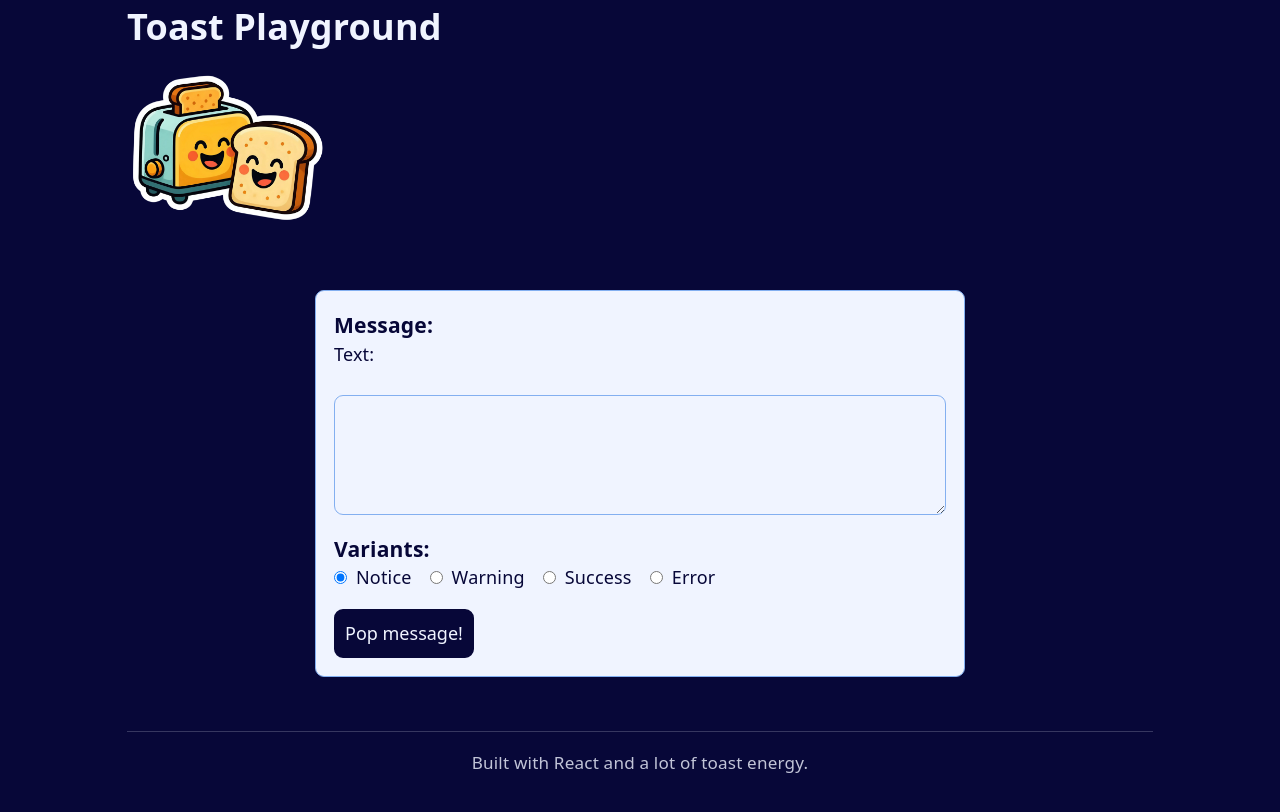
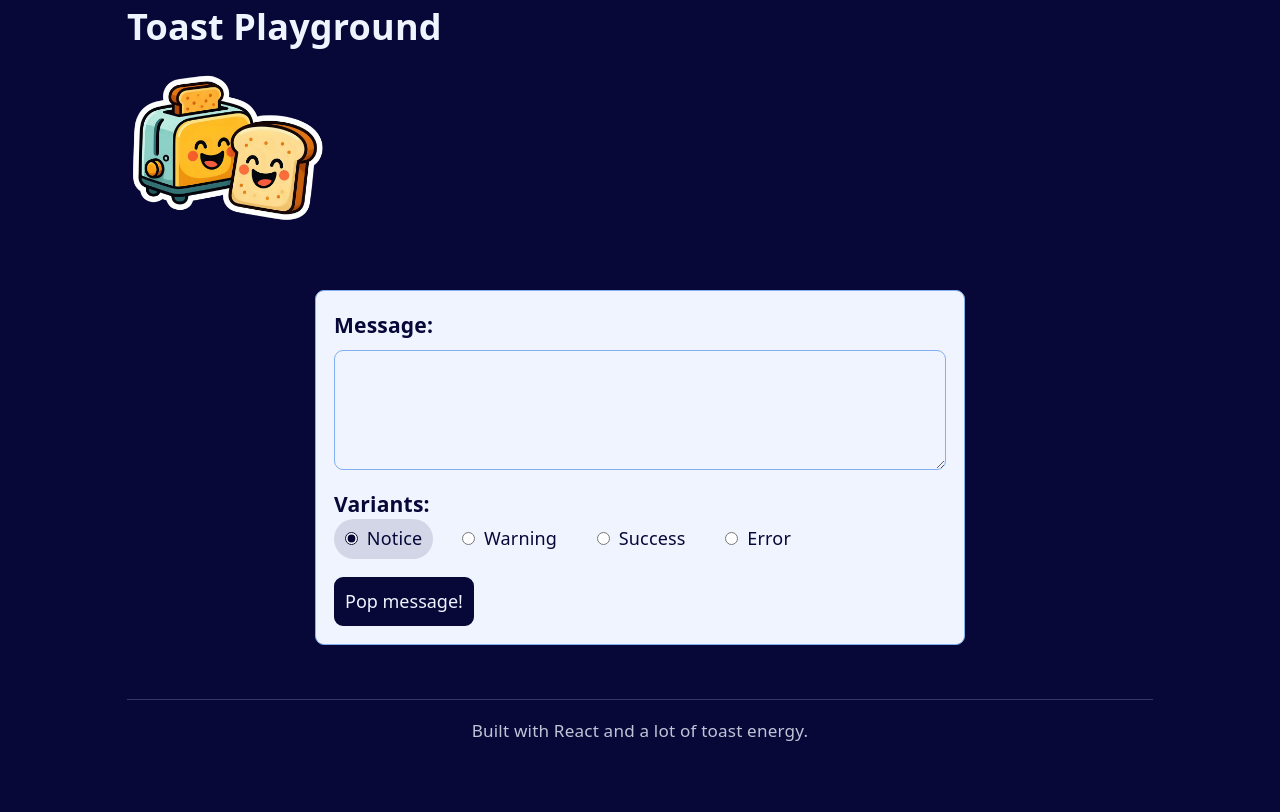
Before and after one commit to VentsiGeorgiev/the-joy-of-react-course, a React (Vite) app in the folder toast-playground/: page / in a window 1280 px wide. Built offline with nearby package versions, Linux system fonts and the light colour scheme.

Commit message:
enhance radio input styles

```diff
--- a/toast-playground/src/components/Toast/RadioInput/RadioInput.module.css
+++ b/toast-playground/src/components/Toast/RadioInput/RadioInput.module.css
@@ -1,8 +1,31 @@
 .inputLabel {
   display: flex;
+  align-items: center;
   gap: 0.5rem;
+  padding: 0.35rem 0.6rem;
+  border-radius: 999px;
+  transition: background-color 150ms ease, color 150ms ease;
 }
+
 .inputLabel,
 .input {
   cursor: pointer;
 }
+
+.inputLabel:hover {
+  background-color: rgba(7, 7, 56, 0.08);
+}
+
+.input {
+  accent-color: var(--primary-color);
+}
+
+.input:focus-visible {
+  outline: 2px solid var(--primary-color);
+  outline-offset: 2px;
+}
+
+.inputLabel:has(.input:checked) {
+  color: var(--primary-color);
+  background-color: rgba(7, 7, 56, 0.12);
+}
--- a/toast-playground/src/components/Toast/ToastForm/ToastForm.jsx
+++ b/toast-playground/src/components/Toast/ToastForm/ToastForm.jsx
@@ -32,7 +32,6 @@ function ToastForm() {
         <div className={style.inputWrapper}>
           <h3>Message:</h3>
           <label className={style.inputRow}>
-            Text:
             <textarea
               name="message-text"
               id="message-text"
```
